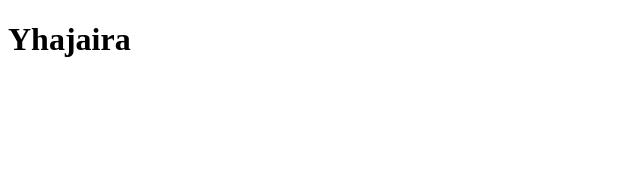
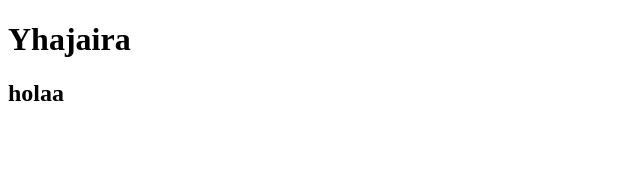
Before and after one commit to handellazo/FrontendPI4S, an Angular app: page / in a window 1280 px wide. Shown: the top 170 px of the page, without its empty margins (0-640 px from the left). Built offline with nearby package versions, Linux system fonts and the light colour scheme.

Commit message:
cambios h2

```diff
--- a/src/app/app.component.html
+++ b/src/app/app.component.html
@@ -1 +1,2 @@
 <h1>Yhajaira</h1>
+<h2>holaa</h2>
```
